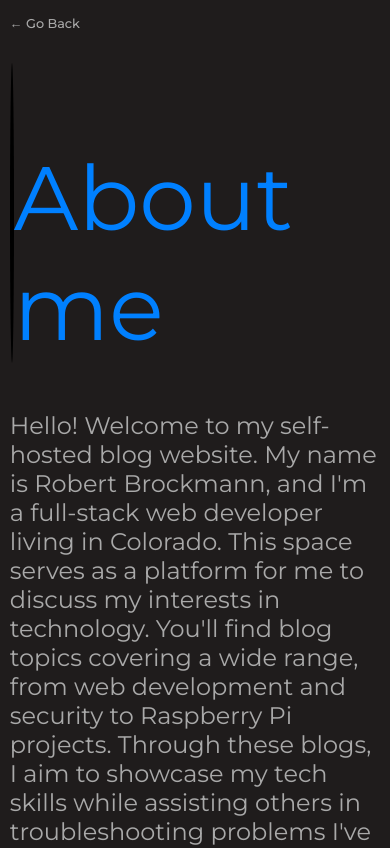
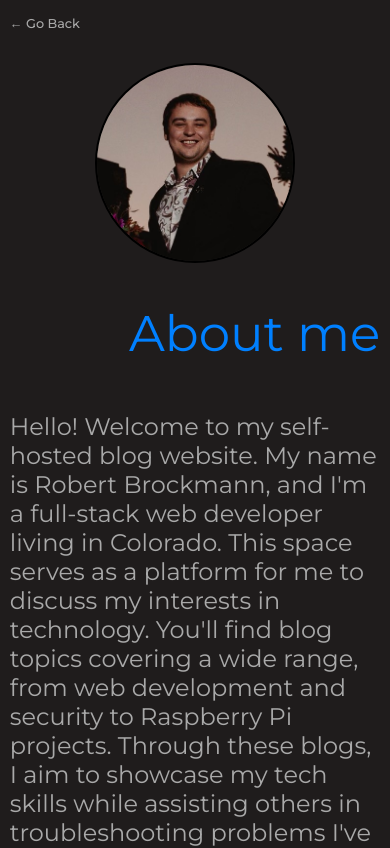
Before and after one commit to bbrockmann1/Perosnal_blog, a React (Create React App) app: page /about in a window 390 px wide. Shown: the top 848 px of the page. Built offline with nearby package versions, Linux system fonts and the light colour scheme.

Commit message:
added styling for different viewports

```diff
--- a/src/pages/About/about.css
+++ b/src/pages/About/about.css
@@ -1,7 +1,6 @@
 .about-goBack {
     text-decoration: none;
     font-size: 0.8rem;
-    /* color for go back button on about page plage */
     color: #a9a9a9;
     font-weight: 500;
     margin-bottom: 2rem;
@@ -27,10 +26,9 @@
 
   .about-container {
     display: flex;
-    align-items: flex-end; /* Align items at the start of the container */
-    justify-content: space-between; /* Add space between items */
-    height: 100%; /* Ensure the container takes full height */
-
+    align-items: flex-end;
+    justify-content: space-between;
+    height: 100%;
   }
 
   .about-me {
@@ -45,3 +43,46 @@
     color: #a9a9a9;
     font-size: 1.5rem;
   }
+
+  /* Media query for smaller screens */
+  @media screen and (max-width: 767px) {
+    .about-container {
+      display: flex;
+      flex-direction: column;
+      align-items: center;
+      text-align: center;
+    }
+
+    .about-me {
+      margin-right: 0;
+      margin-top: 20px;
+      font-size: 50px;
+    }
+
+    .pic-container {
+      width: 200px;
+      height: 200px;
+      margin-bottom: 20px;
+    }
+  }
+
+  /* Media query for larger screens */
+  @media screen and (min-width: 768px) {
+    .about-container {
+      display: flex;
+      align-items: flex-end;
+      justify-content: space-between;
+    }
+
+    .about-me {
+      margin-right: 300px;
+      font-size: 90px;
+    }
+
+    .pic-container {
+      width: 300px;
+      height: 300px;
+      margin-bottom: 0;
+      margin-right: 5rem;
+    }
+  }
```
